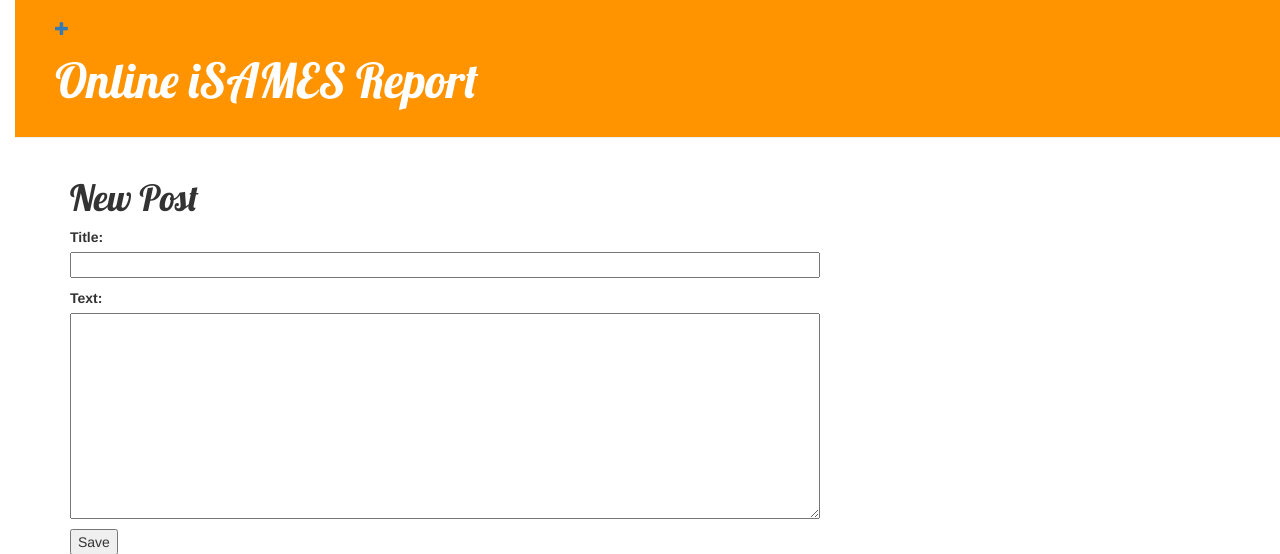
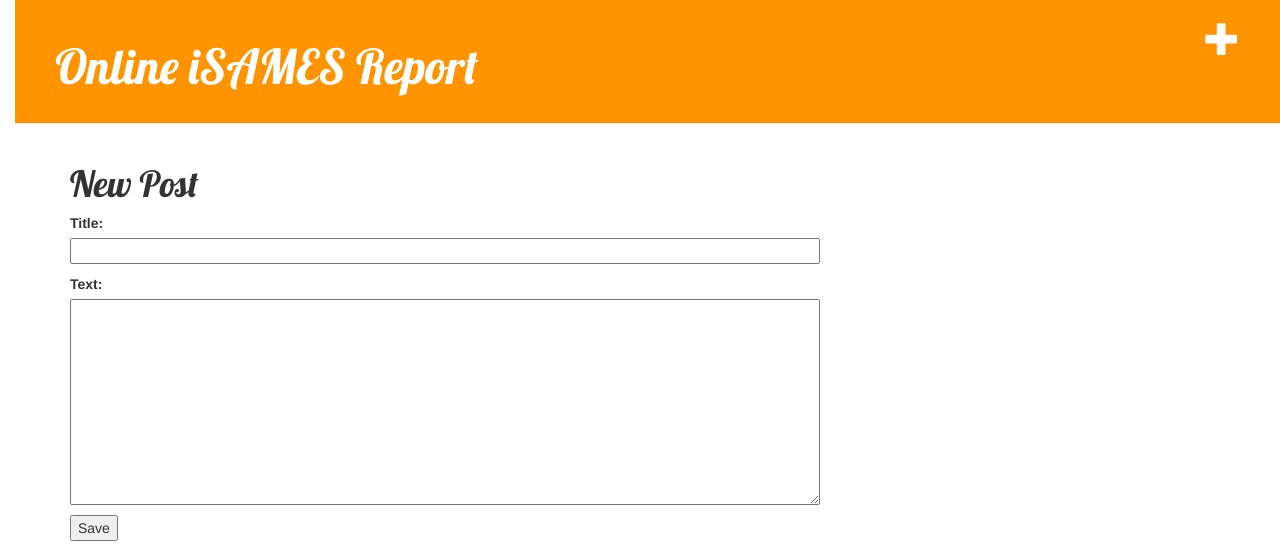
Before and after one commit to Adong520/my-first-blog, a Django app: page /post/new/ in a window 1280 px wide. Shown: the top 554 px of the page. Run offline with Django 3.2, Linux system fonts and the light colour scheme; the visitor is signed in with stand-in values (Sample User, id 1); some libraries are stand-ins or nearby versions.

Commit message:
fix some bugs

```diff
--- a/mysite/blog/templates/blog/base.html
+++ b/mysite/blog/templates/blog/base.html
@@ -13,7 +13,7 @@
     <body>
     <div class="page-header">
         {% if user.is_authenticated %}
-            <a href="{% url 'post_new' %}" class=""top-menu"><span class ="glyphicon glyphicon-plus"></span></a>
+            <a href="{% url 'post_new' %}" class="top-menu"><span class ="glyphicon glyphicon-plus"></span></a>
         {% endif %}
 
         <h1><a href="/">Online iSAMES Report</a></h1>
```
